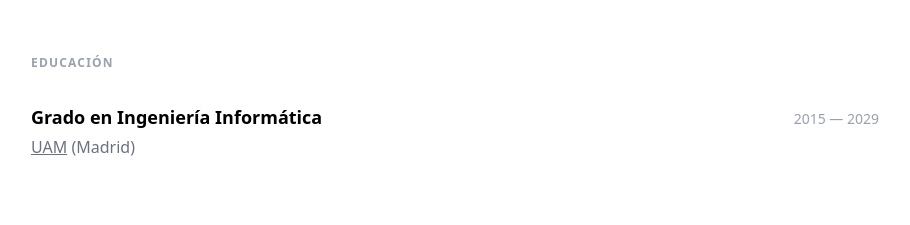
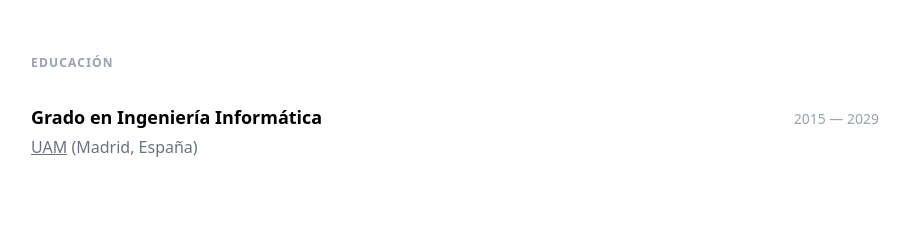
Before and after one commit to davidpaarup/davidpaarup-vite, a React (Vite) app: page / in a window 1280 px wide. Shown: the part 1480-1705 px from the top of the page, without its empty margins (185-1095 px from the left). Built offline with nearby package versions, Linux system fonts and the light colour scheme.

Commit message:
Ubicación

```diff
--- a/src/components/Resume.tsx
+++ b/src/components/Resume.tsx
@@ -127,7 +127,9 @@ const Resume: React.FC = () => {
               <h3 className="text-lg font-semibold">Grado en Ingeniería Informática</h3>
               <span className="text-sm text-gray-400">2015 — 2029</span>
             </div>
-            <p className="text-gray-500"><a target={"_blank"} href={"https://www.uam.es"} className="underline">UAM</a> (Madrid)</p>
+            <p className="text-gray-500">
+              <a target={"_blank"} href={"https://www.uam.es"} className="underline">UAM</a> (Madrid, España)
+            </p>
           </div>
         </div>
       </section>
```
